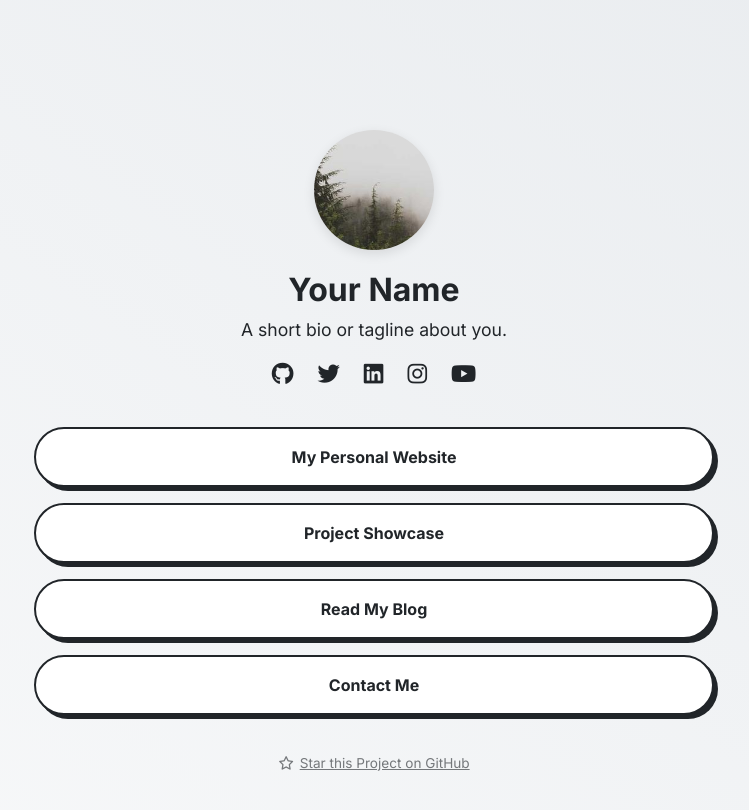
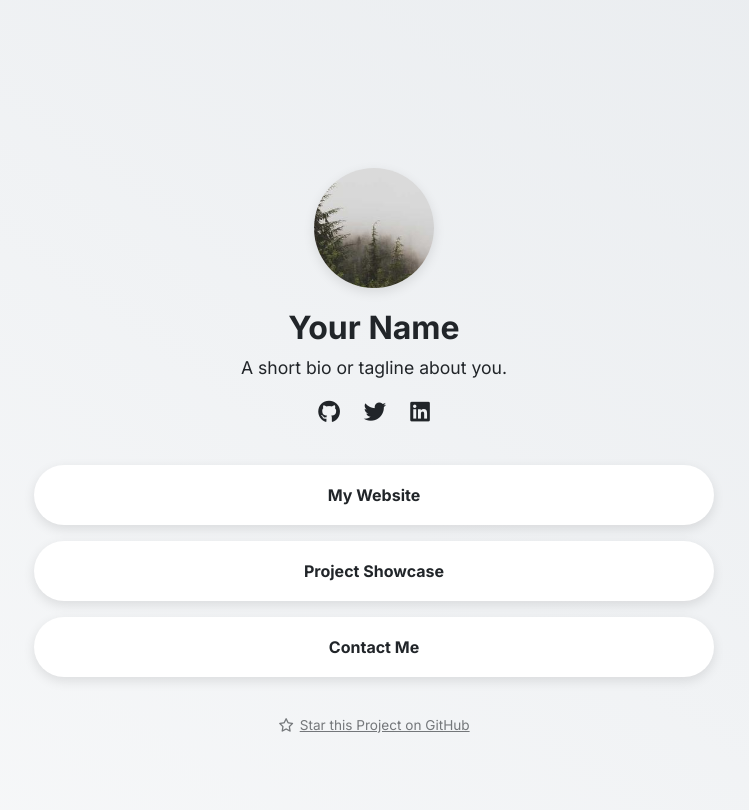
Before and after one commit to MrAdityaSaritaSingh/LinkMap, a Jekyll site: the page built from index.md, in a window 1280 px wide. Shown: the top 810 px of the page, without its empty margins (266-1015 px from the left). Built offline with Jekyll 4.4.1, drawn with Linux system fonts in a browser that asks for light colours.

Commit message:
links modified

```diff
--- a/_config.yml
+++ b/_config.yml
@@ -1,84 +1,57 @@
-# Welcome to your LinkMap configuration file!
+# ----------------------------------------------------------------------------- #
+# Welcome to your LinkMap configuration file.
 #
-# You can customize your page by editing the values below.
-# For more information, see the README.md file.
+# To personalize your page, simply edit the settings below and commit your
+# changes. For more details, please see the README.md file.
+# ----------------------------------------------------------------------------- #
 
-# -- Site Settings --
-# These settings control the main content of your page.
+# -- Main Content --
+# These settings control the text and images that appear on your page.
 
-# Choose a skin for your site.
-# Available options: default, dark, mint, ocean, or your own custom skin.
-skin: "default"
-
-# Appears in the browser tab.
 title: Your Name | Link Hub
-
-# The main name displayed on the page.
 author_name: Your Name
-
-# A short bio or tagline that appears under your name.
 description: A short bio or tagline about you.
-
-# The URL for your profile picture.
-# Can be a local file (e.g., /assets/images/profile.jpg) or a URL.
 profile_picture_url: "/assets/images/profile.jpg"
 
-# Choose a style for your link buttons.
-# Available options: filled, outline, hard-shadow
-button_style: "hard-shadow"
+# -- Appearance --
+# These settings control the look and feel of your page.
 
-# -- Main Links --
-# These will appear as buttons on your page.
-# To add a new link, copy the format below.
-#
-# - title: Button Text
-#   url: https://your-link.com
-#
+skin: "default" # Options: default, dark, mint, ocean, or your own custom skin.
+button_style: "filled" # Options: filled, outline, hard-shadow
+background_image: "" # Optional: Add a URL or local path to an image.
+
+# -- Links --
+# These are the main buttons that will appear on your page.
+# To add a new link, just copy the format.
 main_links:
-    - title: My Personal Website
-      url: https://example.com
-    - title: Project Showcase
-      url: https://github.com/your-username
-    - title: Read My Blog
-      url: https://example.com/blog
-    - title: Contact Me
-      url: mailto:email@example.com
+  - title: My Website
+    url: https://example.com
+  - title: Project Showcase
+    url: https://github.com/your-username
+  - title: Contact Me
+    url: mailto:email@example.com
 
-# -- Social Links --
-# These will appear as icons under your tagline.
-#
-# To add a new link, copy the format below.
-# - icon: icon-name
-#   url: https://your-link.com
-#
-# Find icon names at: https://fontawesome.com/v6/search?o=r&m=free&f=brands
-# (e.g., 'github', 'twitter', 'linkedin', 'instagram')
-#
+# -- Social Icons --
+# These icons will appear under your tagline.
+# Find more icon names at: https://fontawesome.com/v6/search?o=r&m=free&f=brands
 social_links:
-    - icon: github
-      url: https://github.com/your-username
-    - icon: twitter
-      url: https://twitter.com/your-username
-    - icon: linkedin
-      url: https://linkedin.com/in/your-username
-    - icon: instagram
-      url: https://instagram.com/your-username
-    - icon: youtube
-      url: https://youtube.com/your-channel
+  - icon: github
+    url: https://github.com/your-username
+  - icon: twitter
+    url: https://twitter.com/your-username
+  - icon: linkedin
+    url: https://linkedin.com/in/your-username
 
 # -- Analytics --
-# To enable analytics, set the 'provider' to 'google', 'mixpanel', or 'both'.
-# To disable, set 'provider' to false.
-# Then, fill in the corresponding ID or token under the 'providers' section.
+# To enable analytics, set the 'provider' and fill in your ID or token.
 analytics:
-    provider: false # Options: false, "google", "mixpanel", "both"
-    providers:
-        google:
-            tracking_id: "" # e.g., G-XXXXXXXXXX
-        mixpanel:
-            token: "" # e.g., "YOUR_MIXPANEL_TOKEN"
+  provider: false # Options: false, "google", "mixpanel", "both"
+  providers:
+    google:
+      tracking_id: "" # e.g., G-XXXXXXXXXX
+    mixpanel:
+      token: ""       # e.g., "YOUR_MIXPANEL_TOKEN"
 
-# Do not change this line, it is required for GitHub Pages.
-# If you are deploying elsewhere, you can remove it.
+# Required for GitHub Pages. Do not change.
 plugins:
-    - jekyll-seo-tag
+  - jekyll-seo-tag
--- a/_layouts/default.html
+++ b/_layouts/default.html
@@ -11,7 +11,7 @@
   <link href="https://fonts.googleapis.com/css2?family=Inter:wght@400;700&display=swap" rel="stylesheet">
 
   <!-- Font Awesome -->
-  <link rel="stylesheet" href="https://cdnjs.cloudflare.com/ajax/libs/font-awesome/6.2.0/css/all.min.css">
+  <link rel="stylesheet" href="https://cdnjs.cloudflare.com/ajax/libs/font-awesome/6.5.2//css/all.min.css">
 
   <!-- Stylesheet -->
   <link rel="stylesheet" href="{{ '/assets/main.css' | relative_url }}">
```
Also changed, not shown: 1 other file.
